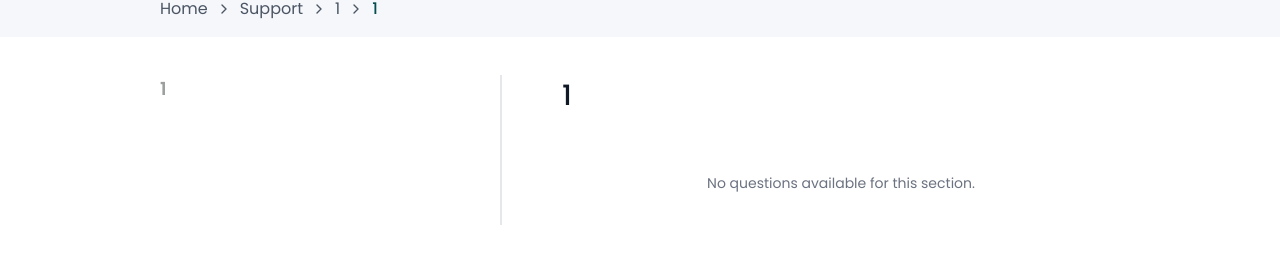
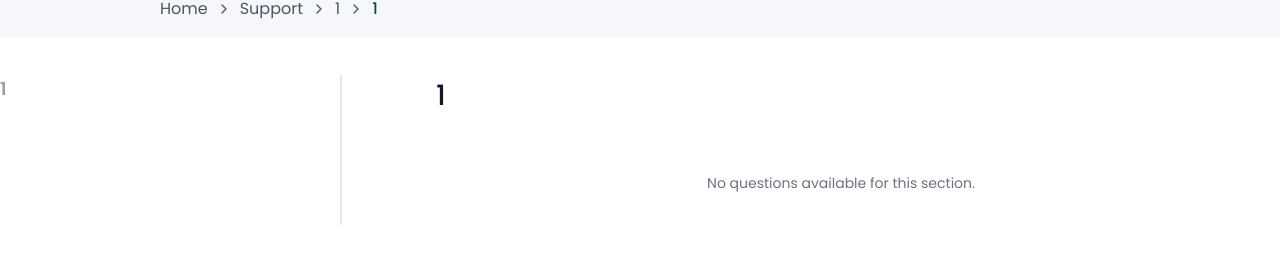
Before and after one commit to BrokingSapphire/SupportPortal, a Next.js app: page /support/1/1 in a window 1280 px wide. Shown: the part 243-518 px from the top of the page. Built offline with nearby package versions, Linux system fonts and the light colour scheme.

Commit message:
fix: fixed size of questions list page UI

```diff
--- a/src/app/support/[topic]/[doubt]/page.tsx
+++ b/src/app/support/[topic]/[doubt]/page.tsx
@@ -47,8 +47,9 @@ const DoubtPage: React.FC = () => {
 
   return (
     <div className="min-h-screen bg-white pt-20 mx-auto mb-10">
-      <div className='bg-[#F5F7FA] w-full px-50 -mt-2'>
+      <div className='bg-[#F5F7FA] px-50 -mt-2'>
         {/* Search Bar */}
+        <div className='max-w-7xl mx-auto'>
           <div className="bg-[#F5F7FA] px-6 py-2 pb-0 max-w-7xl mx-20">
             <div className="relative max-w-xl mx-auto mt-10">
               <div className="absolute inset-y-0 left-0 pl-6 flex items-center pointer-events-none">
@@ -63,11 +64,13 @@ const DoubtPage: React.FC = () => {
               />
             </div>
           </div>
+        </div>
 
         {/* Breadcrumb */}
         <div className="bg-[#F5F7FA] px-50 mt-10">
           <div className="w-full mx-auto px-40 py-4">
-            <nav className="flex items-center space-x-2 text-[16px] font-regular font-poppins text-gray-600">
+            <div className='max-w-7xl mx-auto'>
+              <nav className="flex items-center space-x-2 text-[16px] align-left font-regular font-poppins text-gray-600">
                 <Link href="/" className="hover:text-[#064D51]">Home</Link>
                 <ChevronRight className="w-4 h-4" />
                 <Link href="/" className="hover:text-[#064D51]">Support</Link>
@@ -79,8 +82,9 @@ const DoubtPage: React.FC = () => {
             </div>
           </div>
         </div>
+      </div>
 
-      <div className="flex w-full mt-[38px] px-40 ">
+      <div className="flex w-full mt-[38px] max-w-7xl mx-auto">
         {/* Sidebar */}
         <div className="w-80 bg-white h-full overflow-y-auto ">
           {/* Header */}
@@ -93,8 +97,7 @@ const DoubtPage: React.FC = () => {
             {getSubcategoriesByTopic(topic).map((doubtItem, idx, arr) => (
               <div
                 key={doubtItem.id}
-                className={`rounded-lg pl-0 ${
-                  expandedDoubt === doubtItem.id
+                className={`rounded-lg pl-0 ${expandedDoubt === doubtItem.id
                     ? 'bg-[#F5F7FA] mb-2'
                     : 'bg-white' + (idx !== arr.length - 1 ? ' mb-1' : '')
                   }`}
@@ -102,11 +105,10 @@ const DoubtPage: React.FC = () => {
                 {/* Doubt Section Header */}
                 <button
                   onClick={() => setExpandedDoubt(expandedDoubt === doubtItem.id ? '' : doubtItem.id)}
-                  className={`flex items-center justify-between w-full pt-6 text-left rounded-md transition-colors ${
-                    doubt === doubtItem.id ? 'text-gray-900' : 'text-gray-700 hover:bg-gray-50'
+                  className={`flex items-center justify-between w-full pt-6 text-left rounded-md transition-colors ${doubt === doubtItem.id ? 'text-gray-900' : 'text-gray-700 hover:bg-gray-50'
                     }`}
                 >
-                  <div className="flex items-center ml-[1px]">
+                  <div className="flex items-center ml-[8px]">
                     {expandedDoubt === doubtItem.id ? (
                       <img src="/questions list/rightarrow.svg" alt="Collapse" className="w-6 h-6 mr-[14px] rounded-md text-gray-500 rotate-90 transition-transform duration-200" />
                     ) : (
@@ -125,8 +127,7 @@ const DoubtPage: React.FC = () => {
                         <Link
                           key={question.id}
                           href={`/support/${topic}/${doubtItem.id}/${question.id}`}
-                          className={`block p-2 py-[5px] text-sm transition-colors ${
-                            isActive
+                          className={`block p-2 py-[5px] text-sm transition-colors ${isActive
                               ? 'bg-blue-100 text-blue-800 border-l-[2px] border-black'
                               : 'text-gray-600 hover:bg-gray-100 hover:text-gray-900 border-l border-gray-400'
                             }${idx === 0 ? ' pt-[14px]' : ''}`}
@@ -143,8 +144,8 @@ const DoubtPage: React.FC = () => {
         </div>
 
         {/* Main Content */}
-        <div className="flex-1 bg-white border-l-2 ml-[20px] border-gray-200 pl-[60px] w-[810px]">
-          <div className="pt-0 mx-auto">
+        <div className="flex-1 bg-white border-l-2 ml-[20px] border-gray-200 pl-[60px]">
+          <div className="pt-0 w-[810px] mx-auto">
             <h1 className="text-[28px] font-poppins font-medium text-gray-900 mb-6">{doubtTitle}</h1>
 
             {/* Questions List */}
```
Lines whose indentation alone changed are shown as unchanged.
